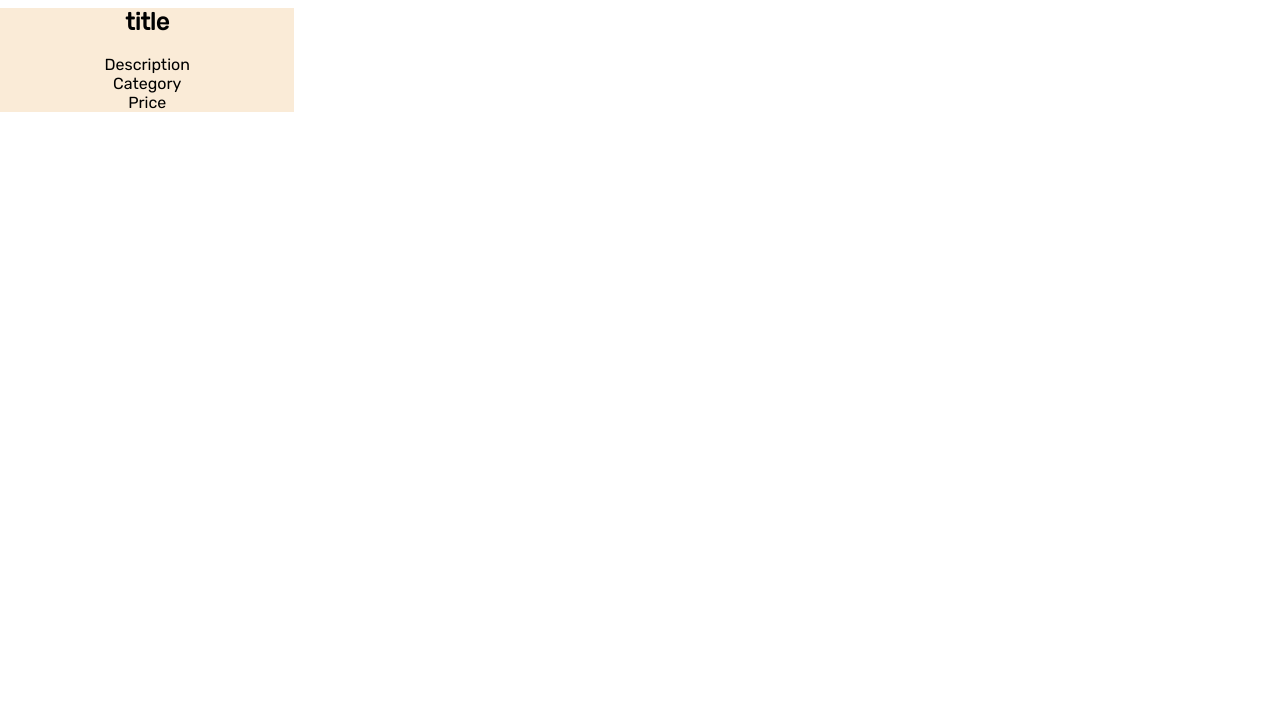
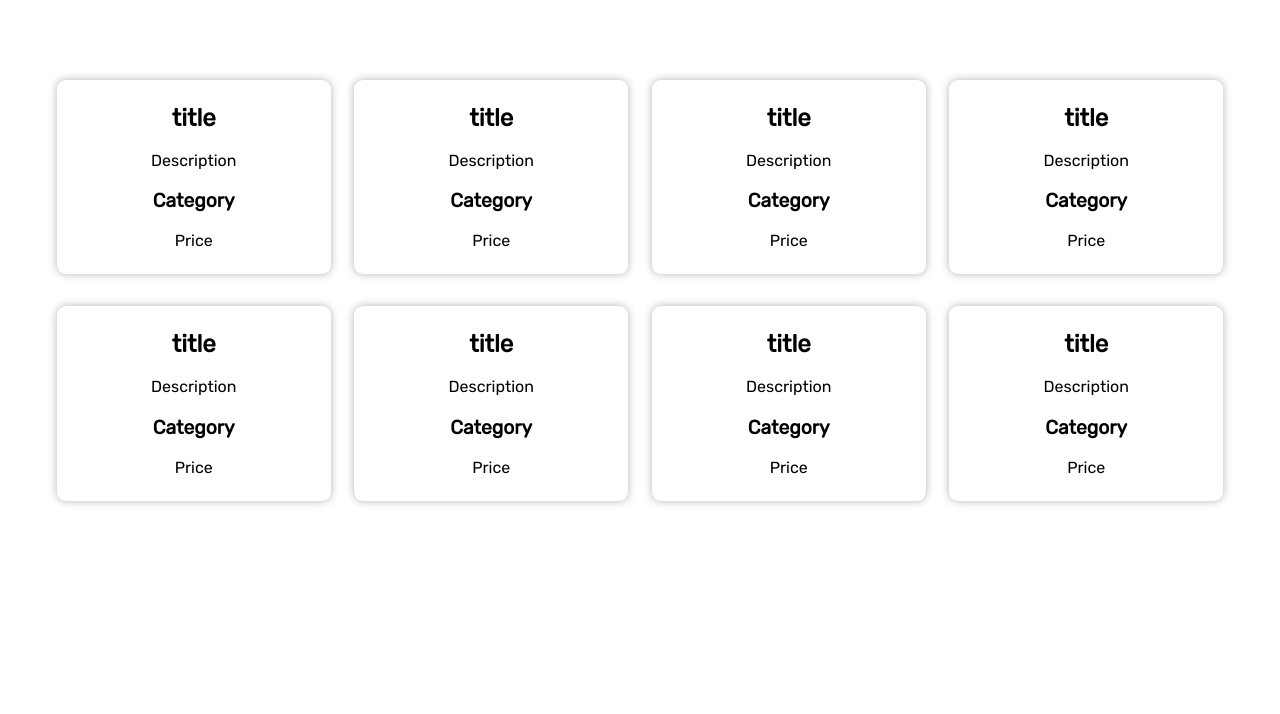
Before and after one commit to shomalikhashayar/shopping-api, a plain HTML site: page index.html in a window 1280 px wide. Shown: the part 86-800 px from the top of the page. Drawn offline with Linux system fonts and the light colour scheme; no server answers.

Commit message:
Make Cards Great.

```diff
--- a/index.html
+++ b/index.html
@@ -15,6 +15,14 @@
   </head>
   <body>
     <h1 class="heading">Fetch Fake Store API</h1>
+    <div class="cards-container">
+      <div class="card">
+        <h2 class="title">title</h2>
+        <img  class ="images" src="" alt="" />
+        <p class="description">Description</p>
+        <p class="category">Category</p>
+        <p class="price">Price</p>
+      </div>
       <div class="card">
         <h2>title</h2>
         <img src="" alt="" />
@@ -22,6 +30,49 @@
         <p class="category">Category</p>
         <p class="price">Price</p>
       </div>
+      <div class="card">
+        <h2>title</h2>
+        <img src="" alt="" />
+        <p class="description">Description</p>
+        <p class="category">Category</p>
+        <p class="price">Price</p>
+      </div>
+      <div class="card">
+        <h2>title</h2>
+        <img src="" alt="" />
+        <p class="description">Description</p>
+        <p class="category">Category</p>
+        <p class="price">Price</p>
+      </div>
+      <div class="card">
+        <h2>title</h2>
+        <img src="" alt="" />
+        <p class="description">Description</p>
+        <p class="category">Category</p>
+        <p class="price">Price</p>
+      </div>
+      <div class="card">
+        <h2>title</h2>
+        <img src="" alt="" />
+        <p class="description">Description</p>
+        <p class="category">Category</p>
+        <p class="price">Price</p>
+      </div>
+      <div class="card">
+        <h2>title</h2>
+        <img src="" alt="" />
+        <p class="description">Description</p>
+        <p class="category">Category</p>
+        <p class="price">Price</p>
+      </div>
+      <div class="card">
+        <h2>title</h2>
+        <img src="" alt="" />
+        <p class="description">Description</p>
+        <p class="category">Category</p>
+        <p class="price">Price</p>
+      </div>
+    </div>
   </body>
   <script src="app.js"></script>
 </html>
--- a/styles.css
+++ b/styles.css
@@ -7,12 +7,39 @@
 
 .heading {
   text-align: center;
-  font-size: 2rem;
-  margin-bottom: 3.5rem;
+  font-size: 2em;
+  margin-bottom: 3em;
+  margin-top: 1em;
 }
+.cards-container {
+  display: flex;
+  justify-content:space-around;
+  flex-wrap: wrap;
+  padding-left: 45px;
+  padding-right: 45px;
+}
+
 .card {
-  background-color: antiquewhite;
   width: 23%;
+  box-shadow: 0 0 8px 0 rgba(0, 0, 0, 0.3);
   text-align: center;
-  padding: 0 50px;
+  padding: 1.5em;
+  margin-bottom: 2em;
+  border-radius: 9px;
 }
+
+.title {
+    font-size: 1.5rem;
+}
+
+.category{
+    font-weight: bold;
+    text-transform: capitalize;
+    margin: 1em;
+    font-size: 1.2em;
+}
+
+.images{
+
+
+}
```
Lines whose indentation alone changed are shown as unchanged.
